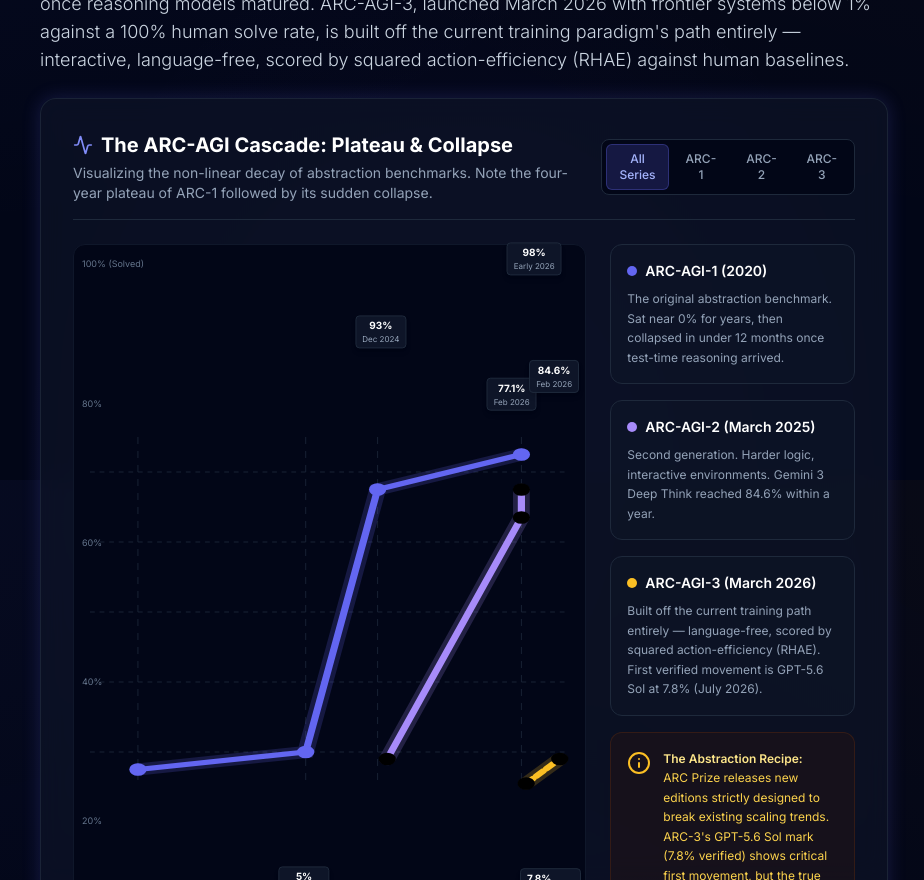
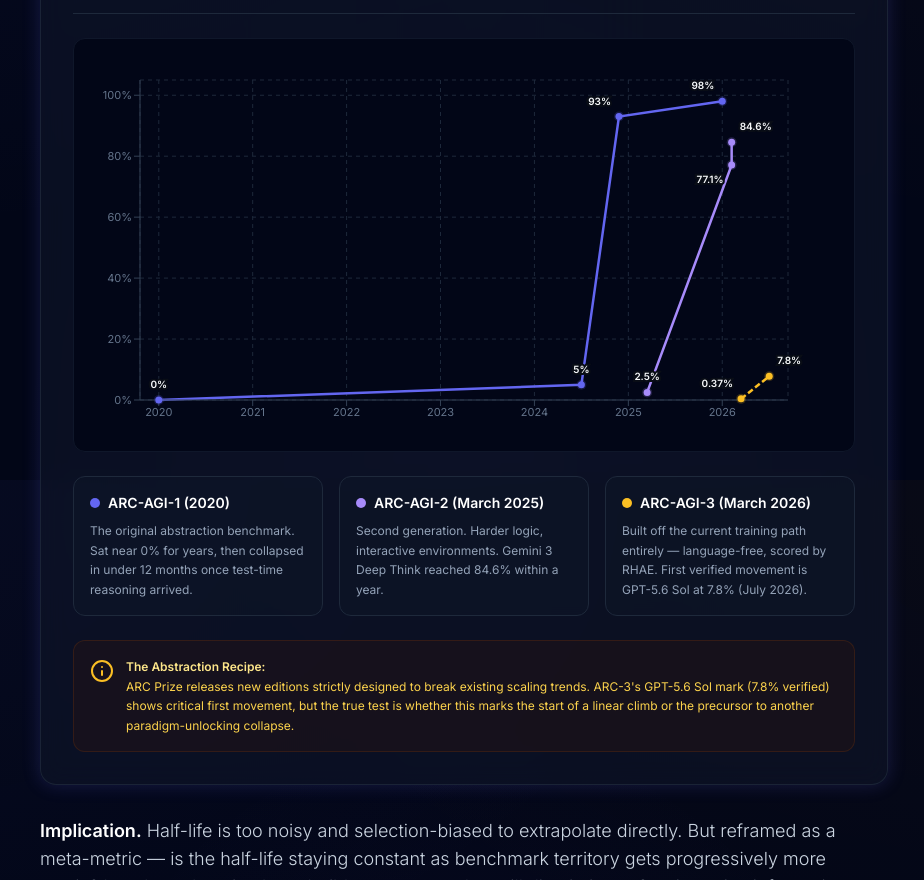
Before and after one commit to ADevBelgie/measuring-the-end-of-measurement, a React (Vite) app: page / in a window 1280 px wide. Shown: the part 1920-2800 px from the top of the page, without its empty margins (176-1100 px from the left). Built offline with nearby package versions, Linux system fonts and the light colour scheme.

Commit message:
Refactor graphs with Recharts, resolve X axis label overlaps, add collapsible disclosure panel, integrate URL hash routing, and polish text

```diff
--- a/package.json
+++ b/package.json
@@ -14,6 +14,7 @@
     "react": "^19.2.7",
     "react-dom": "^19.2.7",
     "react-markdown": "^10.1.0",
+    "recharts": "^3.9.2",
     "remark-gfm": "^4.0.1"
   },
   "devDependencies": {
--- a/src/components/ArcAgiProgress.jsx
+++ b/src/components/ArcAgiProgress.jsx
@@ -1,53 +1,133 @@
 import React, { useState } from 'react';
 import { Activity, Info } from 'lucide-react';
+import {
+  ResponsiveContainer, LineChart, Line, XAxis, YAxis,
+  CartesianGrid, Tooltip
+} from 'recharts';
 
+// ── Colors ────────────────────────────────────────────────────────
+const COLORS = {
+  arc1: '#6366f1',  // indigo
+  arc2: '#a78bfa',  // violet
+  arc3: '#fbbf24',  // amber
+};
+
+// ── Strict Linear Timeline Data ───────────────────────────────────
+// Using exact decimal years as the X values to maintain a strictly linear time axis.
+const ARC1_DATA = [
+  { year: 2020.0, pct: 0,    labelVal: '0%',   labelName: 'GPT-3',           align: 'middle', dy: -12, dx: 0 },
+  { year: 2024.5, pct: 5,    labelVal: '5%',   labelName: 'GPT-4o',          align: 'middle', dy: -12, dx: 0 },
+  { year: 2024.9, pct: 93,   labelVal: '93%',  labelName: 'o3 (Dec 24)',     align: 'end',    dy: -12, dx: -8 },
+  { year: 2026.0, pct: 98,   labelVal: '98%',  labelName: 'Early 26',        align: 'end',    dy: -12, dx: -8 },
+];
+
+const ARC2_DATA = [
+  { year: 2025.2, pct: 2.5,  labelVal: '2.5%', labelName: 'ARC-2 Launch',    align: 'middle', dy: -12, dx: 0 },
+  { year: 2026.1, pct: 77.1, labelVal: '77.1%',labelName: 'Gemini 3.1 Pro',  align: 'end',    dy: 18,  dx: -8 },
+  { year: 2026.1, pct: 84.6, labelVal: '84.6%',labelName: 'G3 Deep Think',   align: 'start',  dy: -12, dx: 8 },
+];
+
+const ARC3_DATA = [
+  { year: 2026.2, pct: 0.37, labelVal: '0.37%',labelName: 'ARC-3 Launch',    align: 'end',    dy: -12, dx: -8 },
+  { year: 2026.5, pct: 7.8,  labelVal: '7.8%', labelName: 'GPT-5.6 Sol ✓',   align: 'start',  dy: -12, dx: 8 },
+];
+
+// ── Custom tooltip ────────────────────────────────────────────────
+const CustomTooltip = ({ active, payload }) => {
+  if (!active || !payload?.length) return null;
+  const point = payload[0]?.payload;
+
+  // Format decimal year back to readable date
+  const formatTooltipYear = (yr) => {
+    if (yr === 2020.0) return '2020 (GPT-3)';
+    if (yr === 2024.5) return 'Mid-2024 (GPT-4o)';
+    if (yr === 2024.9) return 'Dec 2024 (o3)';
+    if (yr === 2025.2) return 'March 2025 (ARC-2 Launch)';
+    if (yr === 2026.0) return 'Early 2026';
+    if (yr === 2026.1) return 'Feb 2026 (Gemini 3)';
+    if (yr === 2026.2) return 'March 2026 (ARC-3 Launch)';
+    if (yr === 2026.5) return 'July 2026 (GPT-5.6 Sol)';
+    return yr;
+  };
+
+  return (
+    <div className="bg-slate-900/95 border border-slate-700 rounded-lg px-3 py-2 shadow-xl text-xs font-sans">
+      <div className="text-slate-500 text-[10px] mb-1 font-semibold uppercase tracking-wider">
+        {formatTooltipYear(point?.year)}
+      </div>
+      {payload.map((entry, i) => (
+        <div key={i} className="flex items-center gap-2 py-0.5">
+          <span className="h-2 w-2 rounded-full" style={{ background: entry.color }} />
+          <span className="text-slate-300 font-medium">{entry.name}:</span>
+          <span className="text-white font-bold">{entry.value}%</span>
+        </div>
+      ))}
+    </div>
+  );
+};
+
+// ── Custom dot with label ─────────────────────────────────────────
+const makeDot = (color) => (props) => {
+  const { cx, cy, payload } = props;
+  if (cx == null || cy == null) return null;
+
+  const align = payload.align || 'middle';
+  const dy = payload.dy ?? -12;
+  const dx = payload.dx ?? 0;
+
+  return (
+    <g className="font-sans">
+      <circle cx={cx} cy={cy} r={5} fill={color} fillOpacity={0.2} />
+      <circle cx={cx} cy={cy} r={3.5} fill={color} />
+      {payload.labelVal && (
+        <g>
+          {/* Label Background for readability */}
+          <text
+            x={cx + dx} y={cy + dy}
+            textAnchor={align}
+            fill="#090d16"
+            stroke="#090d16"
+            strokeWidth={4}
+            fontSize={10}
+            fontWeight={700}
+            className="select-none pointer-events-none"
+          >
+            {payload.labelVal}
+          </text>
+          {/* Real Text */}
+          <text
+            x={cx + dx} y={cy + dy}
+            textAnchor={align}
+            fill="#f8fafc"
+            fontSize={10}
+            fontWeight={600}
+            className="select-none pointer-events-none"
+          >
+            {payload.labelVal}
+          </text>
+        </g>
+      )}
+    </g>
+  );
+};
+
+// ── Main Component ───────────────────────────────────────────────
 const ArcAgiProgress = () => {
   const [activeTab, setActiveTab] = useState('all');
 
-  const benchmarks = [
-    {
-      id: 'arc1',
-      name: 'ARC-AGI-1 (2020)',
-      description: 'The original abstraction benchmark. Sat near 0% for years, then collapsed in under 12 months once test-time reasoning arrived.',
-      color: 'stroke-indigo-500',
-      fill: 'bg-indigo-500',
-      textColor: 'text-indigo-400',
-      points: [
-        { label: '2020 (GPT-3)', x: 10, y: 95, val: '0%' },
-        { label: 'Mid-2024 (GPT-4o)', x: 45, y: 90, val: '5%' },
-        { label: 'Dec 2024 (o3)', x: 60, y: 15, val: '93%' },
-        { label: 'Early 2026', x: 90, y: 5, val: '98%' }
-      ]
-    },
-    {
-      id: 'arc2',
-      name: 'ARC-AGI-2 (March 2025)',
-      description: 'Second generation. Harder logic, interactive environments. Gemini 3 Deep Think reached 84.6% within a year.',
-      color: 'stroke-violet-400',
-      fill: 'bg-violet-400',
-      textColor: 'text-violet-400',
-      points: [
-        { label: 'March 2025 (Launch)', x: 62, y: 92, val: '2.5%' },
-        { label: 'Feb 2026 (Gemini 3.1 Pro)', x: 90, y: 23, val: '77.1%' },
-        { label: 'Feb 2026 (Gemini 3 Deep Think)', x: 90, y: 15, val: '84.6%' }
-      ]
-    },
-    {
-      id: 'arc3',
-      name: 'ARC-AGI-3 (March 2026)',
-      description: 'Built off the current training path entirely — language-free, scored by squared action-efficiency (RHAE). First verified movement is GPT-5.6 Sol at 7.8% (July 2026).',
-      color: 'stroke-amber-400',
-      fill: 'bg-amber-400',
-      textColor: 'text-amber-400',
-      points: [
-        { label: 'March 2026 (Launch)', x: 91, y: 99, val: '0.37%' },
-        { label: 'July 9, 2026 (GPT-5.6 Sol)', x: 98, y: 92, val: '7.8% [Verified]' }
-      ]
-    }
+  const seriesInfo = [
+    { id: 'arc1', name: 'ARC-AGI-1 (2020)', description: 'The original abstraction benchmark. Sat near 0% for years, then collapsed in under 12 months once test-time reasoning arrived.' },
+    { id: 'arc2', name: 'ARC-AGI-2 (March 2025)', description: 'Second generation. Harder logic, interactive environments. Gemini 3 Deep Think reached 84.6% within a year.' },
+    { id: 'arc3', name: 'ARC-AGI-3 (March 2026)', description: 'Built off the current training path entirely — language-free, scored by RHAE. First verified movement is GPT-5.6 Sol at 7.8% (July 2026).' },
   ];
+
+  const showArc1 = activeTab === 'all' || activeTab === 'arc1';
+  const showArc2 = activeTab === 'all' || activeTab === 'arc2';
+  const showArc3 = activeTab === 'all' || activeTab === 'arc3';
 
   return (
     <div className="glass-panel p-6 sm:p-8 flex flex-col gap-6 glow-indigo">
+      {/* Header */}
       <div className="flex flex-col sm:flex-row justify-between items-start sm:items-center gap-4 border-b border-slate-800 pb-4">
         <div>
           <h3 className="text-xl font-bold text-white font-sans flex items-center gap-2">
@@ -58,169 +138,95 @@
             Visualizing the non-linear decay of abstraction benchmarks. Note the four-year plateau of ARC-1 followed by its sudden collapse.
           </p>
         </div>
-        <div className="flex gap-1 bg-slate-950 p-1 rounded-lg border border-slate-800 self-stretch sm:self-auto text-xs">
-          <button
-            onClick={() => setActiveTab('all')}
+        <div className="flex gap-1 bg-slate-950 p-1 rounded-lg border border-slate-800 self-stretch sm:self-auto text-xs shrink-0 font-sans">
+          <button onClick={() => setActiveTab('all')}
             className={`px-3 py-1.5 rounded-md font-medium transition-colors ${activeTab === 'all' ? 'bg-indigo-500/20 text-indigo-300 border border-indigo-500/30' : 'text-slate-400 hover:text-white border border-transparent'}`}
-          >
-            All Series
-          </button>
-          {benchmarks.map(b => (
-            <button
-              key={b.id}
-              onClick={() => setActiveTab(b.id)}
-              className={`px-3 py-1.5 rounded-md font-medium transition-colors ${activeTab === b.id ? 'bg-indigo-500/20 text-indigo-300 border border-indigo-500/30' : 'text-slate-400 hover:text-white border border-transparent'}`}
-            >
-              ARC-{b.id.slice(-1)}
-            </button>
+          >All Series</button>
+          {seriesInfo.map(s => (
+            <button key={s.id} onClick={() => setActiveTab(s.id)}
+              className={`px-3 py-1.5 rounded-md font-medium transition-colors ${activeTab === s.id ? 'bg-indigo-500/20 text-indigo-300 border border-indigo-500/30' : 'text-slate-400 hover:text-white border border-transparent'}`}
+            >ARC-{s.id.slice(-1)}</button>
           ))}
         </div>
       </div>
 
-      <div className="grid grid-cols-1 lg:grid-cols-3 gap-6">
-        <div className="lg:col-span-2 relative bg-slate-950 border border-slate-900 rounded-xl p-4 min-h-[300px] flex items-center justify-center">
-          {/* Custom SVG Line Chart */}
-          <svg viewBox="0 0 100 100" className="w-full h-full max-h-[350px] overflow-visible" preserveAspectRatio="none">
-            {/* Grid lines */}
-            <line x1="0" y1="10" x2="100" y2="10" stroke="#1e293b" strokeWidth="0.2" strokeDasharray="1" />
-            <line x1="0" y1="30" x2="100" y2="30" stroke="#1e293b" strokeWidth="0.2" strokeDasharray="1" />
-            <line x1="0" y1="50" x2="100" y2="50" stroke="#1e293b" strokeWidth="0.2" strokeDasharray="1" />
-            <line x1="0" y1="70" x2="100" y2="70" stroke="#1e293b" strokeWidth="0.2" strokeDasharray="1" />
-            <line x1="0" y1="90" x2="100" y2="90" stroke="#1e293b" strokeWidth="0.2" strokeDasharray="1" />
+      {/* Chart Layout: Stretched to full-width of the panel */}
+      <div className="w-full bg-slate-950 border border-slate-900 rounded-xl p-2 sm:p-4">
+        <ResponsiveContainer width="100%" height={380}>
+          {/*
+            Margining details:
+            Left side: YAxis is width 40, left margin is 10. Total spacing on left = 50px.
+            Right side: right margin is 50. Total spacing on right = 50px.
+            This ensures the grid area is perfectly centered inside the dark panel.
+          */}
+          <LineChart margin={{ top: 25, right: 50, bottom: 5, left: 10 }}>
+            <CartesianGrid stroke="#1e293b" strokeDasharray="4 4" />
+            <XAxis
+              dataKey="year"
+              type="number"
+              domain={[2019.8, 2026.7]}
+              ticks={[2020, 2021, 2022, 2023, 2024, 2025, 2026]}
+              tickFormatter={(tick) => String(tick)}
+              tick={{ fill: '#64748b', fontSize: 11 }}
+              axisLine={{ stroke: '#334155' }}
+              tickLine={{ stroke: '#334155' }}
+            />
+            <YAxis
+              domain={[0, 105]}
+              ticks={[0, 20, 40, 60, 80, 100]}
+              tickFormatter={(v) => v <= 100 ? `${v}%` : ''}
+              tick={{ fill: '#64748b', fontSize: 11 }}
+              axisLine={{ stroke: '#334155' }}
+              tickLine={{ stroke: '#334155' }}
+              width={40}
+            />
+            <Tooltip content={<CustomTooltip />} />
 
-            {/* Year Dividers */}
-            <line x1="10" y1="0" x2="10" y2="100" stroke="#1e293b" strokeWidth="0.2" strokeDasharray="2" />
-            <line x1="45" y1="0" x2="45" y2="100" stroke="#1e293b" strokeWidth="0.2" strokeDasharray="2" />
-            <line x1="60" y1="0" x2="60" y2="100" stroke="#1e293b" strokeWidth="0.2" strokeDasharray="2" />
-            <line x1="90" y1="0" x2="90" y2="100" stroke="#1e293b" strokeWidth="0.2" strokeDasharray="2" />
-
-            {/* Render lines */}
-            {benchmarks.map(b => {
-              if (activeTab !== 'all' && activeTab !== b.id) return null;
-
-              // Construct path
-              const path = b.points.reduce((acc, p, idx) => {
-                return acc + `${idx === 0 ? 'M' : 'L'} ${p.x} ${p.y}`;
-              }, '');
-
-              return (
-                <g key={b.id}>
-                  {/* Line shadow */}
-                  <path
-                    d={path}
-                    fill="none"
-                    className={`${b.color} opacity-20`}
-                    strokeWidth="3.5"
-                    strokeLinecap="round"
+            {showArc1 && (
+              <Line
+                data={ARC1_DATA} dataKey="pct" name="ARC-AGI-1" type="linear"
+                stroke={COLORS.arc1} strokeWidth={2.5}
+                dot={makeDot(COLORS.arc1)}
+                activeDot={{ r: 7, fill: COLORS.arc1 }}
+                isAnimationActive={true}
               />
-                  {/* Real Line */}
-                  <path
-                    d={path}
-                    fill="none"
-                    className={`${b.color} transition-all duration-500`}
-                    strokeWidth="1.5"
-                    strokeLinecap="round"
-                    strokeDasharray={b.id === 'arc3' ? '2 1' : 'none'}
+            )}
+            {showArc2 && (
+              <Line
+                data={ARC2_DATA} dataKey="pct" name="ARC-AGI-2" type="linear"
+                stroke={COLORS.arc2} strokeWidth={2.5}
+                dot={makeDot(COLORS.arc2)}
+                activeDot={{ r: 7, fill: COLORS.arc2 }}
+                isAnimationActive={true}
               />
-
-                  {/* Points */}
-                  {b.points.map((p, idx) => (
-                    <g key={idx} className="group/point">
-                      {/* Pulse ring for key events */}
-                      <circle
-                        cx={p.x}
-                        cy={p.y}
-                        r="3.5"
-                        className={`${b.color.replace('stroke-', 'fill-')} opacity-0 group-hover/point:opacity-30 group-hover/point:animate-ping transition-opacity duration-300`}
+            )}
+            {showArc3 && (
+              <Line
+                data={ARC3_DATA} dataKey="pct" name="ARC-AGI-3" type="linear"
+                stroke={COLORS.arc3} strokeWidth={2.5} strokeDasharray="6 3"
+                dot={makeDot(COLORS.arc3)}
+                activeDot={{ r: 7, fill: COLORS.arc3 }}
+                isAnimationActive={true}
               />
-                      <circle
-                        cx={p.x}
-                        cy={p.y}
-                        r="1.8"
-                        className={`${b.color.replace('stroke-', 'fill-')} border border-slate-950 stroke-1 cursor-pointer`}
-                      />
-                    </g>
-                  ))}
-                </g>
-              );
-            })}
-          </svg>
-
-          {/* Dynamic Floating Labels on Chart */}
-          <div className="absolute inset-0 pointer-events-none select-none">
-            {/* Y Axis Legend */}
-            <div className="absolute left-2 top-0 h-full flex flex-col justify-between text-[9px] text-slate-500 py-3">
-              <span>100% (Solved)</span>
-              <span>80%</span>
-              <span>60%</span>
-              <span>40%</span>
-              <span>20%</span>
-              <span>0%</span>
+            )}
+          </LineChart>
+        </ResponsiveContainer>
       </div>
 
-            {/* Timeline X Labels */}
-            <div className="absolute bottom-2 left-0 w-full flex justify-between text-[9px] text-slate-500 px-6 sm:px-10">
-              <span style={{ left: '10%' }} className="relative">2020</span>
-              <span style={{ left: '44%' }} className="relative">Mid-2024</span>
-              <span style={{ left: '59%' }} className="relative">Dec 2024</span>
-              <span style={{ left: '88%' }} className="relative">Early 2026</span>
-              <span style={{ left: '96%' }} className="relative text-amber-500 font-semibold">Jul 2026</span>
-            </div>
-
-            {/* Highlighted labels inside the chart area */}
-            {benchmarks.map(b => {
-              if (activeTab !== 'all' && activeTab !== b.id) return null;
-              return b.points.map((p, idx) => {
-                // Determine layout alignment to prevent overlapping
-                const isSol = p.label.includes('GPT-5.6 Sol');
-                const isO3 = p.label.includes('o3');
-                const isDeepThink = p.label.includes('Deep Think');
-                const isG3Pro = p.label.includes('3.1 Pro');
-
+      {/* Details layout: Three columns side-by-side below the chart */}
+      <div className="flex flex-col gap-6">
+        <div className="grid grid-cols-1 md:grid-cols-3 gap-4">
+          {seriesInfo.map(s => {
+            const isActive = activeTab === 'all' || activeTab === s.id;
             return (
-                  <div
-                    key={idx}
-                    className="absolute bg-slate-900/95 border border-slate-800 text-[10px] rounded px-1.5 py-0.5 shadow-md flex flex-col items-center pointer-events-auto"
-                    style={{
-                      left: `${p.x}%`,
-                      top: `${p.y}%`,
-                      transform: isSol
-                        ? 'translate(-90%, -110%)'
-                        : isO3
-                          ? 'translate(-50%, -120%)'
-                          : isDeepThink
-                            ? 'translate(-10%, 15%)'
-                            : isG3Pro
-                              ? 'translate(-95%, -110%)'
-                              : 'translate(-50%, -120%)',
-                    }}
-                  >
-                    <span className="font-bold text-white">{p.val}</span>
-                    <span className="text-[8px] text-slate-400 whitespace-nowrap">{p.label.split(' (')[0]}</span>
-                  </div>
-                );
-              });
-            })}
-          </div>
-        </div>
-
-        {/* Details list */}
-        <div className="flex flex-col justify-between gap-4">
-          <div className="space-y-4">
-            {benchmarks.map(b => {
-              const isActive = activeTab === 'all' || activeTab === b.id;
-              return (
-                <div
-                  key={b.id}
+              <div key={s.id}
                 className={`p-4 rounded-xl border transition-all duration-300 ${isActive ? 'bg-slate-900/40 border-slate-800' : 'opacity-40 border-transparent bg-transparent'}`}
               >
                 <div className="flex items-center gap-2">
-                    <span className={`h-2.5 w-2.5 rounded-full ${b.fill}`} />
-                    <h4 className="font-semibold text-white text-sm">{b.name}</h4>
+                  <span className="h-2.5 w-2.5 rounded-full" style={{ background: COLORS[s.id] }} />
+                  <h4 className="font-semibold text-white text-sm">{s.name}</h4>
                 </div>
-                  <p className="text-xs text-slate-400 mt-2 leading-relaxed">
-                    {b.description}
-                  </p>
+                <p className="text-xs text-slate-400 mt-2 leading-relaxed">{s.description}</p>
               </div>
             );
           })}
@@ -235,7 +241,6 @@
         </div>
       </div>
     </div>
-    </div>
   );
 };
 
```
Also changed, not shown: src/App.jsx (+47 -62 lines), src/components/SWEBenchRulers.jsx (+107 -25 lines), src/components/TimelineSimulator.jsx (+9 -9 lines), 1 other file (tests, documents, lock files or other folders). Lines whose indentation alone changed are shown as unchanged.
